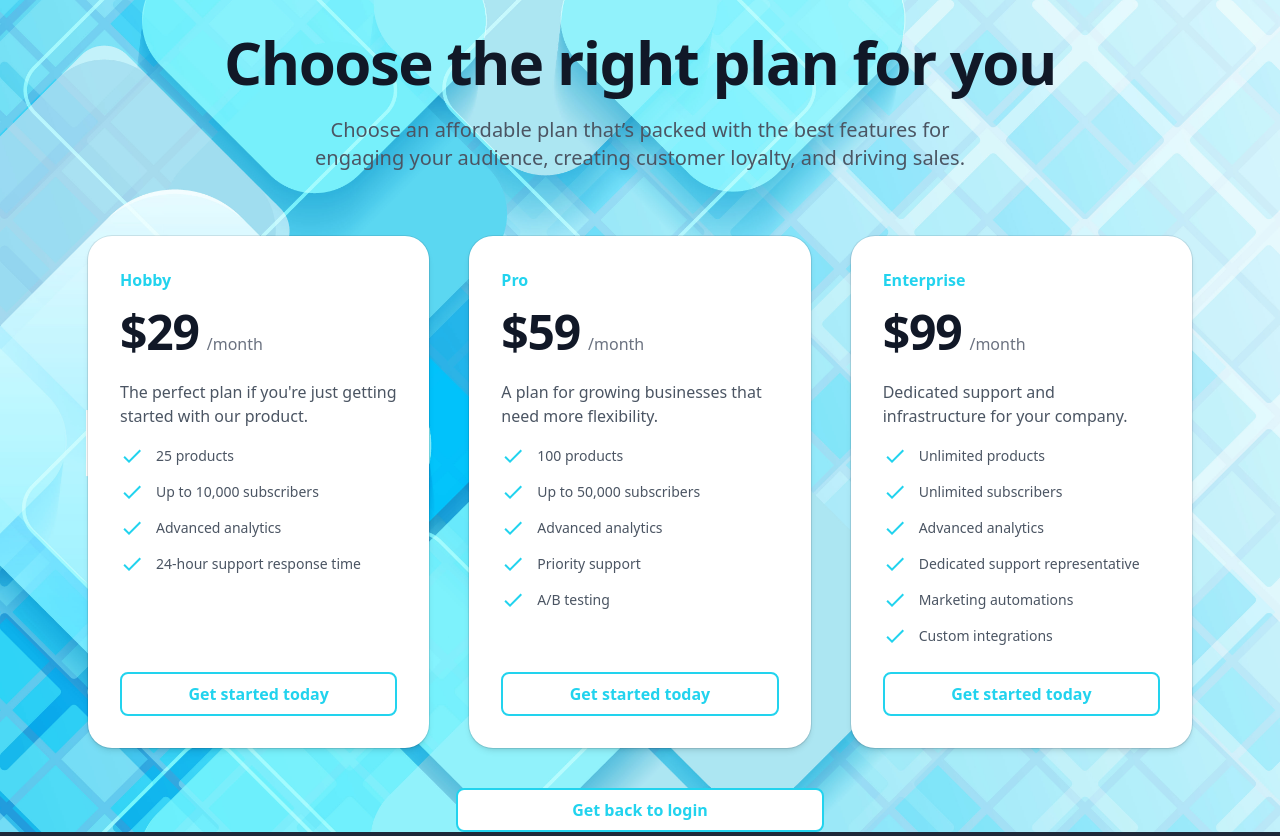
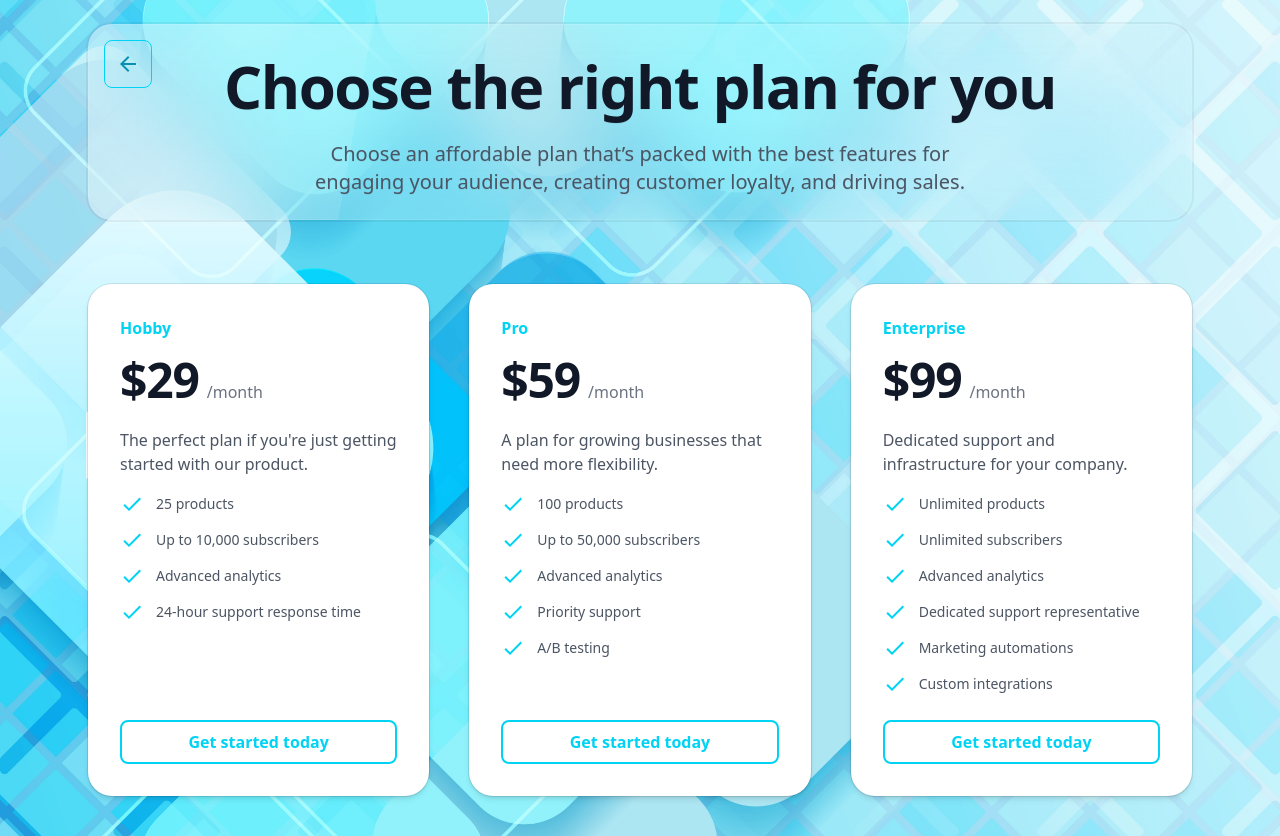
Before and after one commit to Markus-Scl/CuraiNotes, a React (Vite) app: page /pricing in a window 1280 px wide. Built offline with nearby package versions, Linux system fonts and the light colour scheme.

Commit message:
new position back to login button on pricing page

```diff
--- a/src/pages/Login/LoginPage.tsx
+++ b/src/pages/Login/LoginPage.tsx
@@ -28,7 +28,7 @@ export default function LoginPage() {
 				{/* Left Side: Login Form */}
 				<div className="flex w-[calc(3/7*100%)] items-center justify-center p-8">
 					<div className="w-full">
-						<h2 className="text-center text-cyan-400 text-2xl font-semibold mb-6">Welcome Back</h2>
+						<h2 className="text-center text-primary text-2xl font-semibold mb-6">Welcome Back</h2>
 
 						{/* Login Form */}
 						<form className="space-y-6">
@@ -50,14 +50,14 @@ export default function LoginPage() {
 
 							{/* Forgot Password */}
 							<div className="text-left text-sm">
-								<a href="#" className="text-cyan-400 hover:underline">
+								<a href="#" className="text-primary hover:underline">
 									Forgot password?
 								</a>
 							</div>
 
 							{/* Sign In Button */}
 							<button
-								className="w-full text-cyan-400 border-2 border-cyan-400 hover:bg-cyan-400 hover:text-white py-2 rounded-lg font-semibold cursor-pointer transition duration-200"
+								className="w-full text-primary border-2 border-cyan-400 hover:bg-cyan-400 hover:text-white py-2 rounded-lg font-semibold cursor-pointer transition duration-200"
 								onClick={() => navigate('/')}>
 								Sign In
 							</button>
@@ -66,7 +66,7 @@ export default function LoginPage() {
 						{/* Sign Up Link */}
 						<p className="text-center text-sm text-gray-500 mt-6">
 							Don’t have an account?{' '}
-							<a href="pricing" className="text-cyan-400 hover:underline">
+							<a href="pricing" className="text-primary hover:underline">
 								Sign up
 							</a>
 						</p>
--- a/src/pages/Main/MainPage.tsx
+++ b/src/pages/Main/MainPage.tsx
@@ -12,7 +12,7 @@ const MainPage = () => {
 
 			{/* Flex container for sidebar and main content */}
 			<div className="flex h-full">
-				<div className="w-1/8 min-w-[180px] shadow-md dark:bg-gray-800">
+				<div className="w-1/8 min-w-[220px] shadow-md dark:bg-gray-800">
 					<SideNavBar />
 				</div>
 
--- a/src/pages/Pricing/PricingPage.tsx
+++ b/src/pages/Pricing/PricingPage.tsx
@@ -1,6 +1,7 @@
 import {Check} from '@mui/icons-material';
 import {useNavigate} from 'react-router-dom';
 import mainLoginImage from '../../assets/loginMain1.jpg';
+import ArrowBackIcon from '@mui/icons-material/ArrowBack';
 
 const tiers = [
 	{
@@ -37,21 +38,30 @@ const PricingPage = () => {
 	return (
 		<div className="flex min-h-screen w-full items-center justify-center bg-cover bg-no-repeat bg-left" style={{backgroundImage: `url(${mainLoginImage})`}}>
 			<div className="relative mx-auto max-w-6xl px-6 mt-6">
-				<div className="mx-auto max-w-4xl text-center">
-					<p className="mt-2 text-5xl font-semibold tracking-tight text-gray-900 sm:text-6xl">Choose the right plan for you</p>
+				<div className="glass relative rounded-3xl flex flex-col items-center justify-center p-6">
+					<div className="absolute top-4 left-4 tooltip" data-tip="Back to login">
+						<button className="relative btn btn-outline btn-square btn-primary group hover:btn-primary hover:text-white" onClick={() => navigate('/login')}>
+							<ArrowBackIcon className="text-cyan-600 group-hover:text-white transition-colors duration-200" />
+						</button>
+					</div>
+
+					{/* Centered Content */}
+					<div className="mx-auto max-w-4xl text-center">
+						<p className="mt-2 text-5xl font-semibold tracking-tight text-gray-900 sm:text-6xl">Choose the right plan for you</p>
+					</div>
+					<p className="mx-auto mt-6 max-w-2xl text-center text-lg text-gray-600 sm:text-xl">
+						Choose an affordable plan that’s packed with the best features for engaging your audience, creating customer loyalty, and driving sales.
+					</p>
 				</div>
-				<p className="mx-auto mt-6 max-w-2xl text-center text-lg text-gray-600 sm:text-xl">
-					Choose an affordable plan that’s packed with the best features for engaging your audience, creating customer loyalty, and driving sales.
-				</p>
 
 				<div className="mx-auto mt-16 grid grid-cols-1 sm:grid-cols-2 lg:grid-cols-3 gap-6 sm:gap-8 lg:gap-10">
 					{tiers.map((tier) => (
 						<div
 							key={tier.id}
 							className="relative group flex flex-col rounded-3xl p-8 ring-1 ring-gray-900/10 shadow-md transition-transform duration-300
-				hover:scale-110 hover:z-10 hover:ring-2 hover:ring-cyan-400
+				hover:scale-110 hover:z-10 hover:ring-2 hover:ring-primary
 				hover:shadow-[0px_0px_20px_5px_rgba(34,211,238,0.6)] bg-white mb-10 min-w-[250px]">
-							<h3 className="text-base font-semibold text-cyan-400">{tier.name}</h3>
+							<h3 className="text-base font-semibold text-primary">{tier.name}</h3>
 							<p className="mt-4 flex items-baseline gap-x-2">
 								<span className="text-5xl font-semibold tracking-tight text-gray-900">{tier.priceMonthly}</span>
 								<span className="text-base text-gray-500">/month</span>
@@ -60,26 +70,17 @@ const PricingPage = () => {
 							<ul className="mt-4 space-y-3 text-sm text-gray-600 mb-6">
 								{tier.features.map((feature) => (
 									<li key={feature} className="flex items-center gap-x-3">
-										<Check className="h-5 w-5 text-cyan-400" />
+										<Check className="h-5 w-5 text-primary" />
 										{feature}
 									</li>
 								))}
 							</ul>
 							{/* Button positioned at the bottom */}
-							<button className="mt-auto w-full text-cyan-400 border-2 border-cyan-400 hover:bg-cyan-400 hover:text-white py-2 rounded-lg font-semibold cursor-pointer transition duration-200 mt-4">
+							<button className="mt-auto w-full text-primary border-2 border-primary hover:bg-primary hover:text-white py-2 rounded-lg font-semibold cursor-pointer transition duration-200 mt-4">
 								Get started today
 							</button>
 						</div>
 					))}
-				</div>
-
-				<div className="w-full flex justify-center">
-					<button
-						className="w-1/3 text-cyan-400 bg-white border-2 border-cyan-400 hover:bg-cyan-400 hover:text-white py-2 rounded-lg font-semibold cursor-pointer transition duration-200
-							"
-						onClick={() => navigate('/login')}>
-						Get back to login
-					</button>
 				</div>
 			</div>
 		</div>
--- a/tailwind.config.js
+++ b/tailwind.config.js
@@ -15,6 +15,7 @@ export default {
         "accent": "oklch(0.446 0.03 256.802)",
         "neutral": "oklch(0.373 0.034 259.733)",
         "base-100": "oklch(0.278 0.033 256.848)",
+        "ghost": "oklch(0.656 0.241 354.308)"
       },
       customLight: {
         "primary": "oklch(0.789 0.154 211.53)",
@@ -22,6 +23,7 @@ export default {
         "accent": "oklch(0.928 0.006 264.531)",
         "neutral": "oklch(0.967 0.001 286.375)",
         "base-100": "oklch(0.984 0.003 247.858)",
+        "ghost": "oklch(0.656 0.241 354.308)"
       }
     }]
   },
```
